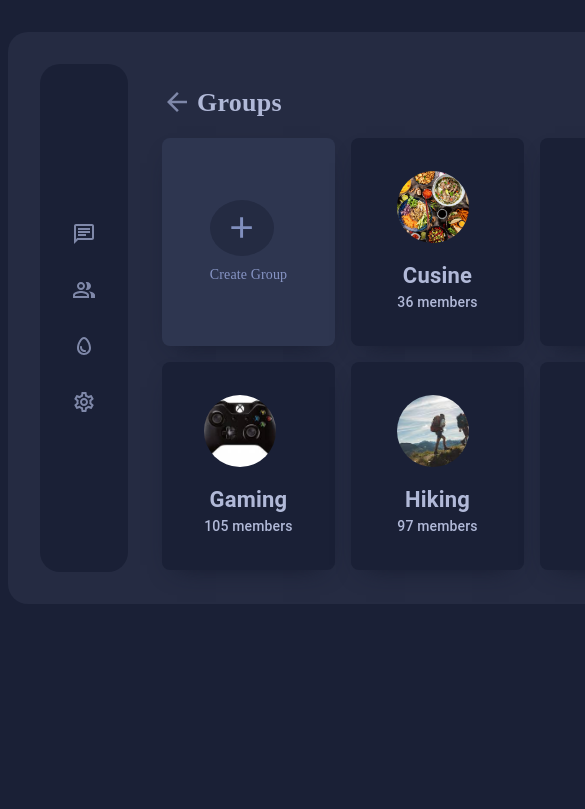
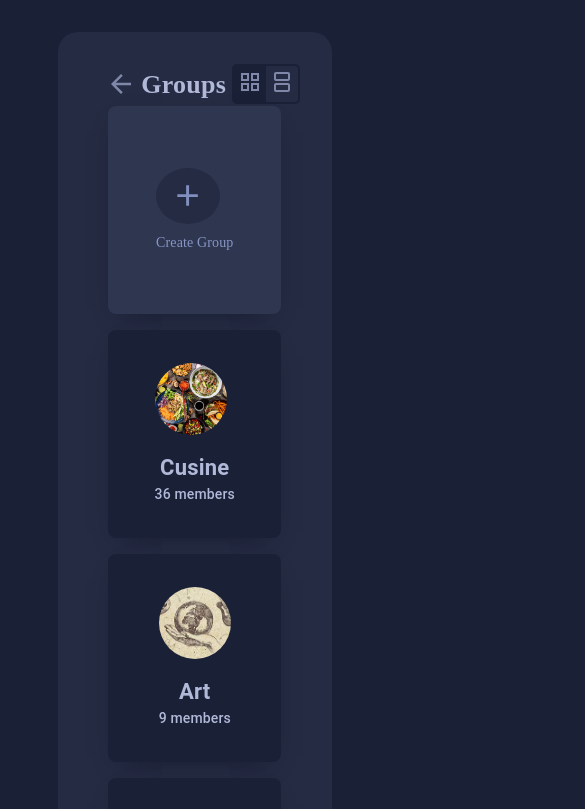
Before and after one commit to LeonardAzah/GroupApp, a React (Create React App) app: page / in a window 390 px wide. Shown: the top 809 px of the page, 585 px wide, since content can reach past the window. Built offline with nearby package versions, Linux system fonts and the light colour scheme.

Commit message:
responsiveness

```diff
--- a/src/App.js
+++ b/src/App.js
@@ -1,13 +1,39 @@
-import { Box, Stack } from "@mui/material";
+import { useState } from "react";
+import { Box, Stack, Drawer } from "@mui/material";
 import SideBar from "./components/SideBar";
 import Display from "./pages/Display";
+import { colors } from "./util";
 
+const drawerWidth = "95px";
+
+const SideBarStyle = {
+  background: "#1A2036",
+  width: "88px",
+  borderRadius: "20px",
+  display: { xs: "none", md: "flex" },
+  alignItems: "center",
+};
+const SideBarToggle = {
+  background: "#1A2036",
+  width: "88px",
+  height: "100%",
+  margin: "auto",
+  borderRadius: "20px",
+  display: { xs: "flex", md: "none" },
+  alignItems: "center",
+};
 function App() {
+  const [mobileOpen, setMobileOpen] = useState(false);
+
+  const handleDrawerToggle = () => {
+    setMobileOpen(!mobileOpen);
+  };
   return (
     <Box
       sx={{
         background: "#252B42",
-        width: "865px",
+        // width: "865px",
+        width: "56%",
         display: "flex",
         padding: "2rem",
         margin: "auto",
@@ -16,8 +42,29 @@ function App() {
       }}
     >
       <Stack direction="row" spacing={2} justifyContent="space-between">
-        <SideBar />
-        <Display />
+        <Drawer
+          // container={container}
+          variant="temporary"
+          open={mobileOpen}
+          onClose={handleDrawerToggle}
+          ModalProps={{
+            keepMounted: true,
+          }}
+          sx={{
+            display: { xs: "block", md: "none" },
+            "& .MuiDrawer-paper": {
+              boxSizing: "border-box",
+              width: drawerWidth,
+              background: "#252B42",
+            },
+          }}
+        >
+          <SideBar sx={SideBarToggle} />
+        </Drawer>
+
+        <SideBar sx={SideBarStyle} />
+
+        <Display onClick={handleDrawerToggle} />
       </Stack>
     </Box>
   );
--- a/src/components/Modal.js
+++ b/src/components/Modal.js
@@ -15,9 +15,10 @@ const Modal = (props) => {
         background: "rgba(37, 43, 66, 0.84)",
         borderRadius: "25px",
         position: "absolute",
-        width: "865px",
+        // width: "865px",
+        width: "70%",
         top: 60,
-        left: 330,
+        left: 220,
         right: 800,
         padding: "1rem",
         zIndex: 999,
@@ -58,6 +59,7 @@ const Modal = (props) => {
         <Box
           sx={{
             display: "flex",
+            paddingTop: "0.5rem",
           }}
         >
           <Box
--- a/src/components/SideBar.js
+++ b/src/components/SideBar.js
@@ -11,17 +11,10 @@ import PeopleAltOutlinedIcon from "@mui/icons-material/PeopleAltOutlined";
 import SettingsOutlinedIcon from "@mui/icons-material/SettingsOutlined";
 import EggOutlinedIcon from "@mui/icons-material/EggOutlined";
 
-const SideBar = () => {
+const SideBar = (props) => {
+  const { sx } = props;
   return (
-    <Box
-      sx={{
-        background: "#1A2036",
-        width: "88px",
-        borderRadius: "20px",
-        display: "flex",
-        alignItems: "center",
-      }}
-    >
+    <Box sx={sx}>
       <List>
         <ListItem>
           <ListItemButton>
--- a/src/pages/Display.js
+++ b/src/pages/Display.js
@@ -1,4 +1,4 @@
-import { Box, Grid, Typography } from "@mui/material";
+import { Box, Button, Grid, Typography } from "@mui/material";
 import React, { useState } from "react";
 import ArrowBackOutlinedIcon from "@mui/icons-material/ArrowBackOutlined";
 import GridViewOutlinedIcon from "@mui/icons-material/GridViewOutlined";
@@ -13,7 +13,8 @@ import workout from "../images/workout.jpg";
 import game from "../images/game.jpg";
 import hiking from "../images/hiking.jpg";
 import yoga from "../images/yoga.jpg";
-const Display = () => {
+const Display = (props) => {
+  const { onClick } = props;
   const [showModal, setShowModal] = useState(false);
 
   const handleShowModal = () => {
@@ -25,16 +26,8 @@ const Display = () => {
   };
 
   return (
-    <Grid
-      container
-      spacing={2}
-      sx={{
-        padding: "2px",
-      }}
-    >
-      <Grid
-        item
-        xs={12}
+    <Box>
+      <Box
         sx={{
           display: "flex",
           justifyContent: "space-between",
@@ -72,6 +65,7 @@ const Display = () => {
             border: "2px solid #1A2036",
             borderRadius: "5px",
           }}
+          onClick={onClick}
         >
           <Box sx={{ background: colors.background, padding: "0.25rem" }}>
             <GridViewOutlinedIcon sx={{ color: "#7f88a9" }} />
@@ -80,32 +74,89 @@ const Display = () => {
             <SplitscreenOutlinedIcon sx={{ color: "#7f88a9" }} />
           </Box>
         </Box>
-      </Grid>{" "}
-      <Grid item xs={12} sm={3} md={3} style={{ maxWidth: "fit-content" }}>
+      </Box>
+      <Grid
+        container
+        spacing={2}
+        sx={{
+          padding: "2px",
+        }}
+      >
+        <Grid
+          item
+          direction="column"
+          xs={12}
+          sm={6}
+          md={3}
+          style={{ maxWidth: "fit-content" }}
+        >
           <AddCard onClick={handleShowModal} />
           <Box>
             {showModal && <Modal show={showModal} onClose={handleCloseModal} />}
           </Box>
         </Grid>
-      <Grid item xs={12} sm={4} md={3} style={{ maxWidth: "fit-content" }}>
+        <Grid
+          item
+          direction="column"
+          xs={12}
+          sm={6}
+          md={3}
+          style={{ maxWidth: "fit-content" }}
+        >
           <PlainCard title="Cusine" number="36 members" img={cusine} />
         </Grid>
-      <Grid item xs={12} sm={4} md={3} style={{ maxWidth: "fit-content" }}>
+        <Grid
+          item
+          direction="column"
+          xs={12}
+          sm={6}
+          md={3}
+          style={{ maxWidth: "fit-content" }}
+        >
           <PlainCard title="Art" number="9 members" img={arts} />
         </Grid>
-      <Grid item xs={12} sm={4} md={3} style={{ maxWidth: "fit-content" }}>
+        <Grid
+          item
+          direction="column"
+          xs={12}
+          sm={6}
+          md={3}
+          style={{ maxWidth: "fit-content" }}
+        >
           <PlainCard title="Workout" number="27 members" img={workout} />
         </Grid>
-      <Grid item xs={12} sm={4} md={3} style={{ maxWidth: "fit-content" }}>
+        <Grid
+          item
+          direction="column"
+          xs={12}
+          sm={6}
+          md={3}
+          style={{ maxWidth: "fit-content" }}
+        >
           <PlainCard title="Gaming" number="105 members" img={game} />
         </Grid>
-      <Grid item xs={12} sm={4} md={3} style={{ maxWidth: "fit-content" }}>
+        <Grid
+          item
+          direction="column"
+          xs={12}
+          sm={6}
+          md={3}
+          style={{ maxWidth: "fit-content" }}
+        >
           <PlainCard title="Hiking" number="97 members" img={hiking} />
         </Grid>
-      <Grid item xs={12} sm={4} md={3} style={{ maxWidth: "fit-content" }}>
+        <Grid
+          item
+          direction="column"
+          xs={12}
+          sm={6}
+          md={3}
+          style={{ maxWidth: "fit-content" }}
+        >
           <PlainCard title="Yoga" number="65 members" img={yoga} />
         </Grid>
       </Grid>
+    </Box>
   );
 };
 
```
Lines whose indentation alone changed are shown as unchanged.
